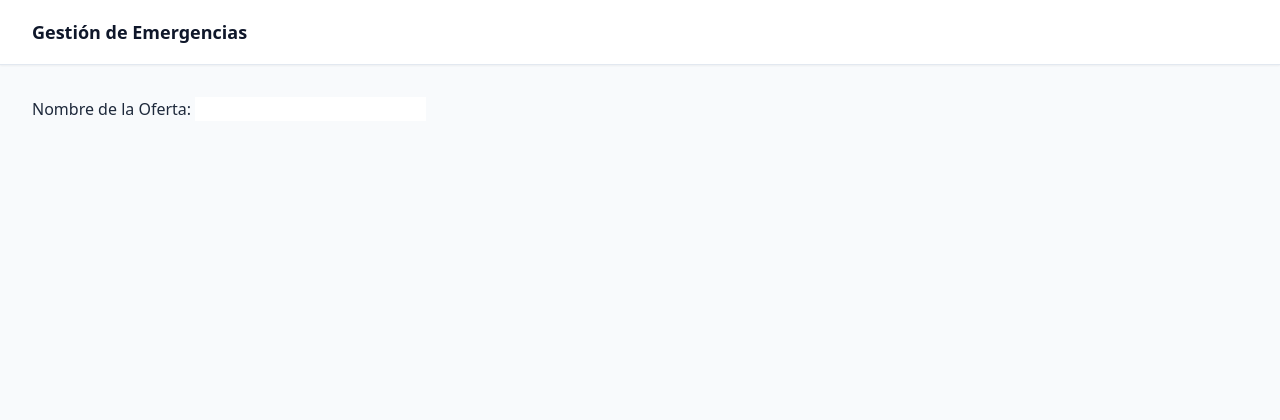
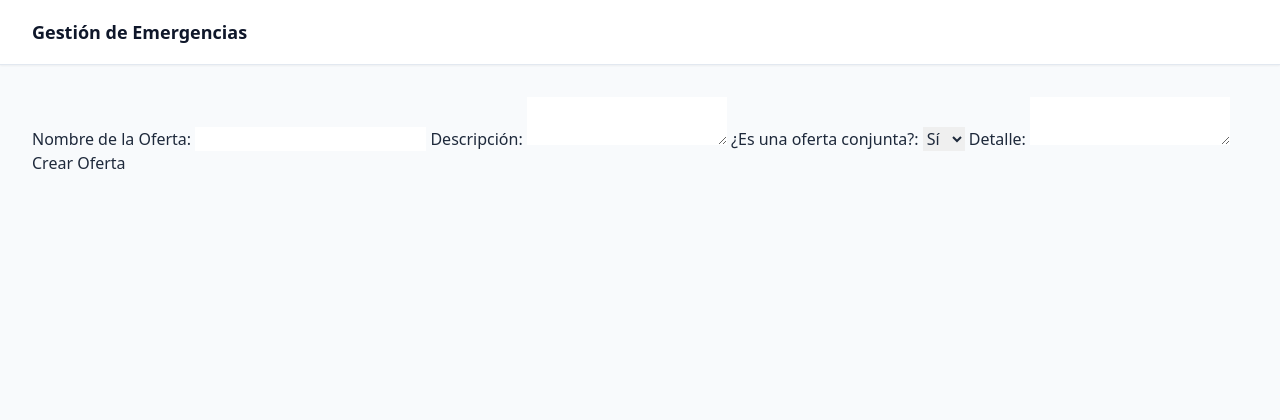
Before and after one commit to luichinni/dssd-flask-app, a Flask app: template templates/ofertas/crear_oferta.html in a window 1280 px wide. Shown: the top 420 px of the page. Run offline with Flask 3, Linux system fonts and the light colour scheme; the template is opened without the code that fills it, so the values that code supplies are empty; some libraries are stand-ins or nearby versions.

Commit message:
Se creó la página para crear las ofertas (Aun falta añadir detalles)

```diff
--- a/templates/ofertas/crear_oferta.html
+++ b/templates/ofertas/crear_oferta.html
@@ -8,7 +8,19 @@
     <label for="nombre">Nombre de la Oferta:</label>
     <input type="text" id="nombre" name="nombre" required>
 
+    <label for="descripcion">Descripción:</label>
+    <textarea id="descripcion" name="descripcion" required></textarea>
 
+    <label for="conjunta">¿Es una oferta conjunta?:</label>
+    <select id="conjunta" name="conjunta" required>
+        <option value="true">Sí</option>
+        <option value="false">No</option>
+    </select>
+
+    <label for="detalle">Detalle:</label>
+    <textarea id="detalle" name="detalle" required></textarea>
+
+    <button type="submit">Crear Oferta</button>
 </form>
 
 {% endblock %}
```
Also changed, not shown: src/core/services/ofertas.py (added, +9 -0 lines).
